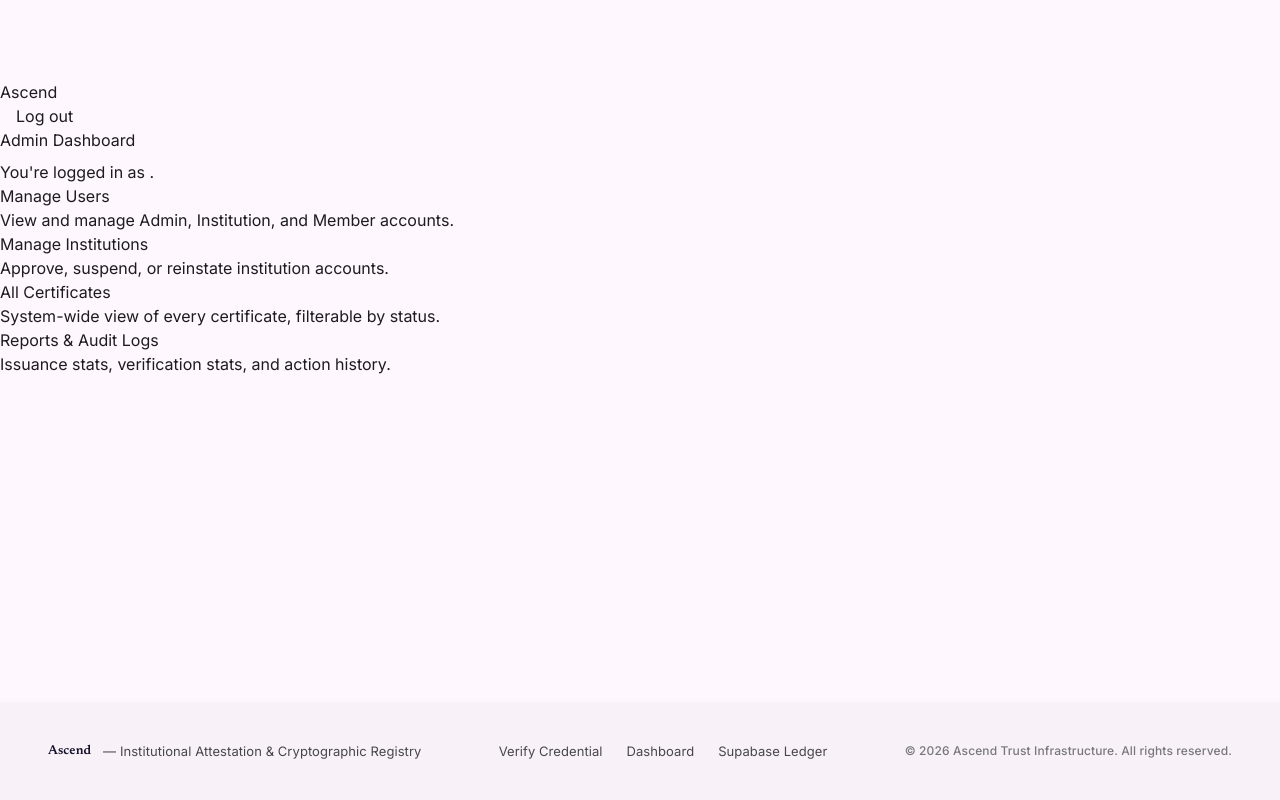
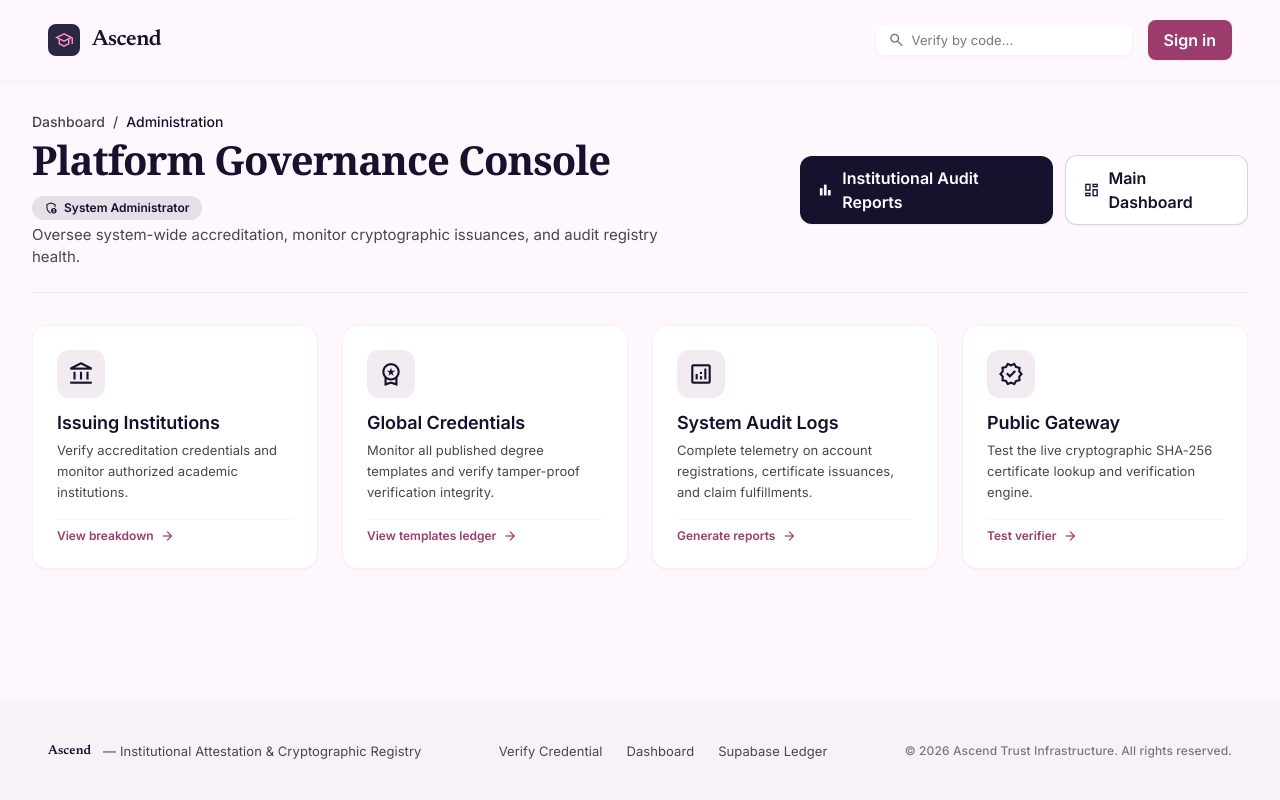
Before and after one commit to manya512/Ascend, a Flask app: template myapp/templates/admin.html in a window 1280 px wide. Run offline with Flask 3, Linux system fonts and the light colour scheme; the template is opened without the code that fills it, so the values that code supplies are empty; some libraries are stand-ins or nearby versions.

Commit message:
style(admin): apply collegiate design to admin console

```diff
--- a/myapp/templates/admin.html
+++ b/myapp/templates/admin.html
@@ -1,28 +1,131 @@
 {% extends "base.html" %}
-{% block navbar %}{% endblock %}
 
-{% block title %}Admin Dashboard — Ascend{% endblock %}
+{% block title %}Admin Console — Ascend{% endblock %}
 
 {% block content %}
-<div class="navbar">
-  <span class="brand">Ascend</span>
-  <div>
-    <span style="margin-right: 16px;">{{ user.name }} <span class="role-badge">{{ user.role }}</span></span>
-    <a href="{{ url_for('logout') }}">Log out</a>
+<div class="max-w-7xl mx-auto px-4 sm:px-6 lg:px-8 py-8 flex flex-col gap-8">
+
+  <!-- Admin Hero Header -->
+  <div class="flex flex-col md:flex-row md:items-center justify-between gap-6 pb-6 border-b border-outline-variant/30">
+    <div class="flex flex-col gap-1">
+      <div class="flex items-center gap-2 text-on-surface-variant font-label-md text-label-md">
+        <a href="{{ url_for('dashboard') }}" class="hover:text-primary transition-colors text-decoration-none">Dashboard</a>
+        <span>/</span>
+        <span class="text-primary font-medium">Administration</span>
+      </div>
+      <div class="flex flex-wrap items-center gap-3">
+        <h1 class="font-headline-lg text-headline-lg text-primary tracking-tight font-serif mb-0">
+          Platform Governance Console
+        </h1>
+        <span class="inline-flex items-center gap-1.5 px-3 py-1 rounded-full bg-primary/10 text-primary font-label-sm text-xs font-semibold">
+          <span class="material-symbols-outlined text-[14px]">admin_panel_settings</span> System Administrator
+        </span>
+      </div>
+      <p class="font-body-md text-body-md text-on-surface-variant mb-0 max-w-2xl">
+        Oversee system-wide accreditation, monitor cryptographic issuances, and audit registry health.
+      </p>
+    </div>
+
+    <div class="flex items-center gap-3">
+      <a href="{{ url_for('reports') }}" class="inline-flex items-center gap-2 px-4 py-2.5 rounded-xl bg-primary hover:bg-primary-hover text-on-primary font-title-md text-title-md transition-colors text-decoration-none shadow-sm">
+        <span class="material-symbols-outlined text-[18px]">bar_chart</span>
+        <span>Institutional Audit Reports</span>
+      </a>
+      <a href="{{ url_for('dashboard') }}" class="inline-flex items-center gap-2 px-4 py-2.5 rounded-xl border border-outline/30 bg-surface-container-lowest hover:bg-surface-container text-primary font-title-md text-title-md transition-colors text-decoration-none shadow-sm">
+        <span class="material-symbols-outlined text-[18px]">dashboard</span>
+        <span>Main Dashboard</span>
+      </a>
+    </div>
   </div>
-</div>
 
-<div class="dashboard-body">
-  <h2>Admin Dashboard</h2>
-  <p style="color: var(--ink-500); margin-top: 8px;">
-    You're logged in as <strong>{{ user.role }}</strong>.
-  </p>
+  <!-- Admin Hub Grid -->
+  <div class="grid grid-cols-1 md:grid-cols-2 lg:grid-cols-4 gap-6">
 
-  <div class="card-grid">
-    <div class="action-card"><h3>Manage Users</h3><p>View and manage Admin, Institution, and Member accounts.</p></div>
-    <div class="action-card"><h3>Manage Institutions</h3><p>Approve, suspend, or reinstate institution accounts.</p></div>
-    <div class="action-card"><h3>All Certificates</h3><p>System-wide view of every certificate, filterable by status.</p></div>
-    <div class="action-card"><h3>Reports & Audit Logs</h3><p>Issuance stats, verification stats, and action history.</p></div>
+    <!-- Card 1: Manage Institutions -->
+    <div class="p-6 rounded-2xl bg-surface-container-lowest border border-outline-variant/20 shadow-sm flex flex-col justify-between gap-4">
+      <div class="flex flex-col gap-3">
+        <div class="w-12 h-12 rounded-xl bg-surface-container flex items-center justify-center text-primary">
+          <span class="material-symbols-outlined text-[26px]">account_balance</span>
+        </div>
+        <div>
+          <h2 class="font-title-lg text-title-lg text-primary font-serif mb-1">
+            Issuing Institutions
+          </h2>
+          <p class="font-body-sm text-body-sm text-on-surface-variant mb-0 leading-relaxed">
+            Verify accreditation credentials and monitor authorized academic institutions.
+          </p>
+        </div>
+      </div>
+      <a href="{{ url_for('reports') }}" class="flex items-center gap-1.5 text-secondary font-title-md text-xs font-semibold pt-2 border-t border-outline-variant/15 text-decoration-none hover:underline">
+        <span>View breakdown</span>
+        <span class="material-symbols-outlined text-[16px]">arrow_forward</span>
+      </a>
+    </div>
+
+    <!-- Card 2: All Certificates -->
+    <div class="p-6 rounded-2xl bg-surface-container-lowest border border-outline-variant/20 shadow-sm flex flex-col justify-between gap-4">
+      <div class="flex flex-col gap-3">
+        <div class="w-12 h-12 rounded-xl bg-surface-container flex items-center justify-center text-primary">
+          <span class="material-symbols-outlined text-[26px]">workspace_premium</span>
+        </div>
+        <div>
+          <h2 class="font-title-lg text-title-lg text-primary font-serif mb-1">
+            Global Credentials
+          </h2>
+          <p class="font-body-sm text-body-sm text-on-surface-variant mb-0 leading-relaxed">
+            Monitor all published degree templates and verify tamper-proof verification integrity.
+          </p>
+        </div>
+      </div>
+      <a href="{{ url_for('dashboard') }}" class="flex items-center gap-1.5 text-secondary font-title-md text-xs font-semibold pt-2 border-t border-outline-variant/15 text-decoration-none hover:underline">
+        <span>View templates ledger</span>
+        <span class="material-symbols-outlined text-[16px]">arrow_forward</span>
+      </a>
+    </div>
+
+    <!-- Card 3: Audit & Analytics -->
+    <div class="p-6 rounded-2xl bg-surface-container-lowest border border-outline-variant/20 shadow-sm flex flex-col justify-between gap-4">
+      <div class="flex flex-col gap-3">
+        <div class="w-12 h-12 rounded-xl bg-surface-container flex items-center justify-center text-primary">
+          <span class="material-symbols-outlined text-[26px]">analytics</span>
+        </div>
+        <div>
+          <h2 class="font-title-lg text-title-lg text-primary font-serif mb-1">
+            System Audit Logs
+          </h2>
+          <p class="font-body-sm text-body-sm text-on-surface-variant mb-0 leading-relaxed">
+            Complete telemetry on account registrations, certificate issuances, and claim fulfillments.
+          </p>
+        </div>
+      </div>
+      <a href="{{ url_for('reports') }}" class="flex items-center gap-1.5 text-secondary font-title-md text-xs font-semibold pt-2 border-t border-outline-variant/15 text-decoration-none hover:underline">
+        <span>Generate reports</span>
+        <span class="material-symbols-outlined text-[16px]">arrow_forward</span>
+      </a>
+    </div>
+
+    <!-- Card 4: Public Verification Gateway -->
+    <div class="p-6 rounded-2xl bg-surface-container-lowest border border-outline-variant/20 shadow-sm flex flex-col justify-between gap-4">
+      <div class="flex flex-col gap-3">
+        <div class="w-12 h-12 rounded-xl bg-surface-container flex items-center justify-center text-primary">
+          <span class="material-symbols-outlined text-[26px]">verified</span>
+        </div>
+        <div>
+          <h2 class="font-title-lg text-title-lg text-primary font-serif mb-1">
+            Public Gateway
+          </h2>
+          <p class="font-body-sm text-body-sm text-on-surface-variant mb-0 leading-relaxed">
+            Test the live cryptographic SHA-256 certificate lookup and verification engine.
+          </p>
+        </div>
+      </div>
+      <a href="{{ url_for('verify_certificate') }}" class="flex items-center gap-1.5 text-secondary font-title-md text-xs font-semibold pt-2 border-t border-outline-variant/15 text-decoration-none hover:underline">
+        <span>Test verifier</span>
+        <span class="material-symbols-outlined text-[16px]">arrow_forward</span>
+      </a>
+    </div>
+
   </div>
+
 </div>
 {% endblock %}
```
